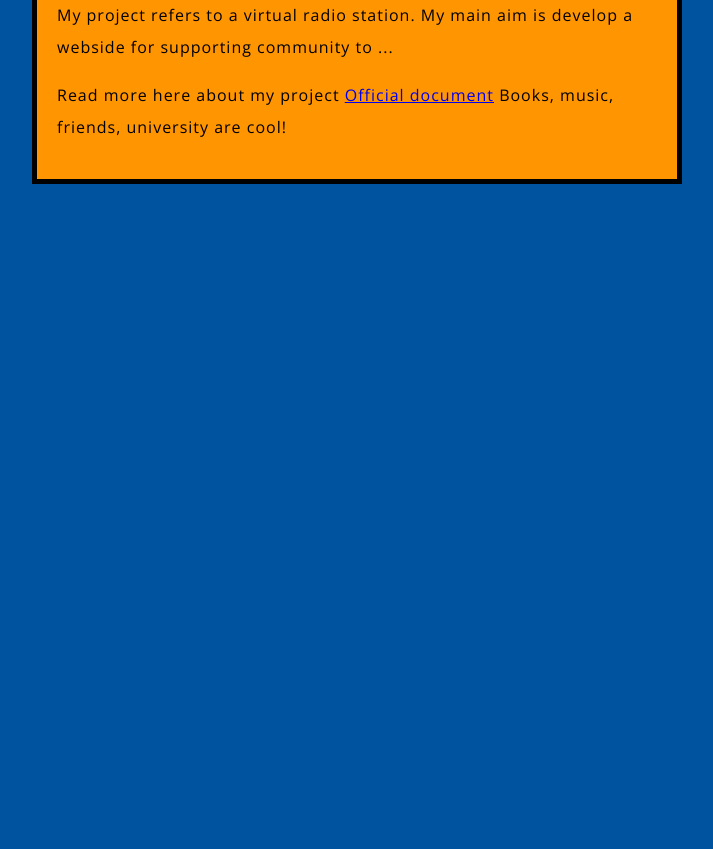
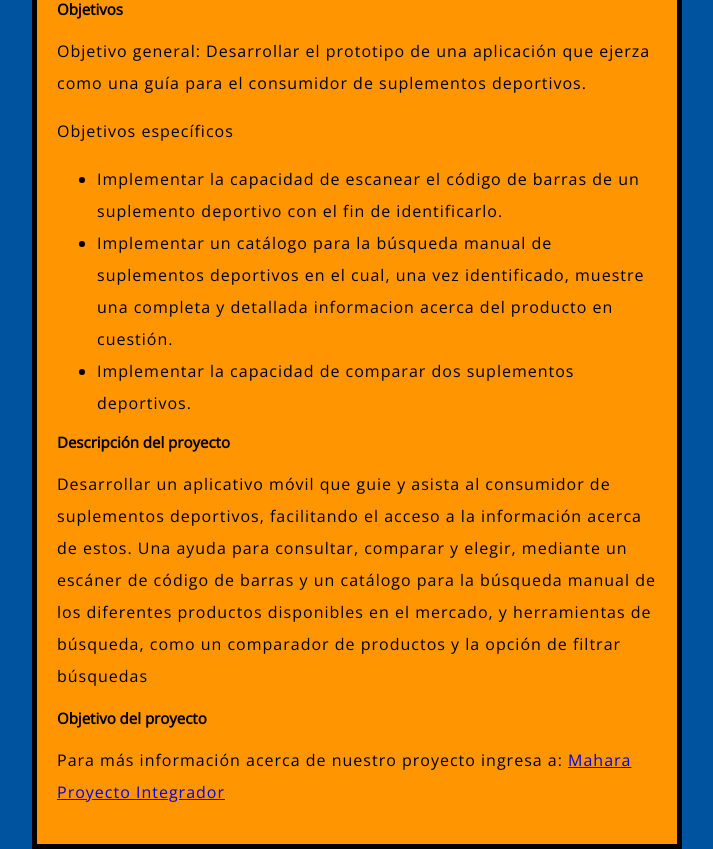
Before and after one commit to danielasilvamz/Pruebas_htlm, a plain HTML site: page index.html in a window 1280 px wide. Shown: the part 657-1506 px from the top of the page, without its empty margins (283-996 px from the left). Before the commit the page ends 841 px from the top, so only its background shows below. Drawn offline with nearby package versions, Linux system fonts and the light colour scheme.

Commit message:
Agregado de información

```diff
--- a/index.html
+++ b/index.html
@@ -1,25 +1,37 @@
 <!DOCTYPE html>
-<html lang="en">
-    <head>
-        <meta charset="utf-8">
-        <title>Test page</title>
+<html lang="en"> <!--Idioma por defecto de la página-->
+    <head> <!--Espacio reservado para integrar la lógica y el diseño-->
+        <meta charset="utf-8"> <!--Codificación de caracteres
+            (conjunto de caracteres que el documento puede usar)-->
+        <title>Prototipo Página web - Proyecto</title> <!--Titulo de la pestaña-->
         <link href="http://fonts.googleapis.com/css?family=Open+Sans" rel="stylesheet" type="text/css">
         <link href="css/style.css" rel="stylesheet" type="text/css">
     </head>
-    <body>
-        <h1>Hello World!!</h1>
+    <body> <!--Cuerpo de la página, donde se estructura toda la página web-->
+        <h1>Escáner y Guía de Suplementos Deportivos</h1> <!--Titulo principal: el número corresponde a su tamaño
+            (a menor número mayor tamaño)-->
         <img src="images/ARDUINOLOGO.png" alt="The Firefox logo: a flaming fox surrounding the Earth.">
 
-        <p>Welcome</p>
-
-        <ul> <!-- changed to list in the tutorial -->
-            <li>item 1</li>
-            <li>item 2</li>
-            <li>item 3</li>
+        <h2>Objetivos</h2>
+        <p>Objetivo general: Desarrollar el prototipo de una aplicación que ejerza como una guía para el consumidor de
+            suplementos deportivos.</p> <!--Parrafo-->
+        <p>Objetivos específicos</p>
+        <ul> <!-- creación de listas -->
+            <li>Implementar la capacidad de escanear el código de barras de un suplemento deportivo con el fin de
+                 identificarlo.</li>
+            <li>Implementar un catálogo para la búsqueda manual de suplementos deportivos en el cual, una vez identificado,
+                muestre una completa y detallada informacion acerca del producto en cuestión.</li>
+            <li>Implementar la capacidad de comparar dos suplementos deportivos.</li>
         </ul>
 
-        <p> My project refers to a virtual radio station. My main aim is develop a webside for supporting community to ...</p>
+        <h2>Descripción del proyecto</h2>
+        <p> Desarrollar un aplicativo móvil que guie y asista al consumidor de suplementos deportivos, facilitando el acceso
+            a la información acerca de estos. Una ayuda para consultar, comparar y elegir, mediante un escáner de código de
+            barras y un catálogo para la búsqueda manual de los diferentes productos disponibles en el mercado, y herramientas
+             de búsqueda, como un comparador de productos y la opción de filtrar búsquedas </p>
 
-        <p>Read more here about my project <a href="https://www.google.com">Official document</a> Books, music, friends, university are cool!</p>
+        <h2>Objetivo del proyecto</h2>
+
+        <p>Para más información acerca de nuestro proyecto ingresa a: <a href="http://uvirtual-t.usbbog.edu.co:8080/mahara/view/view.php?id=5319">Mahara Proyecto Integrador</a> </p>
     </body>
 </html>
```
